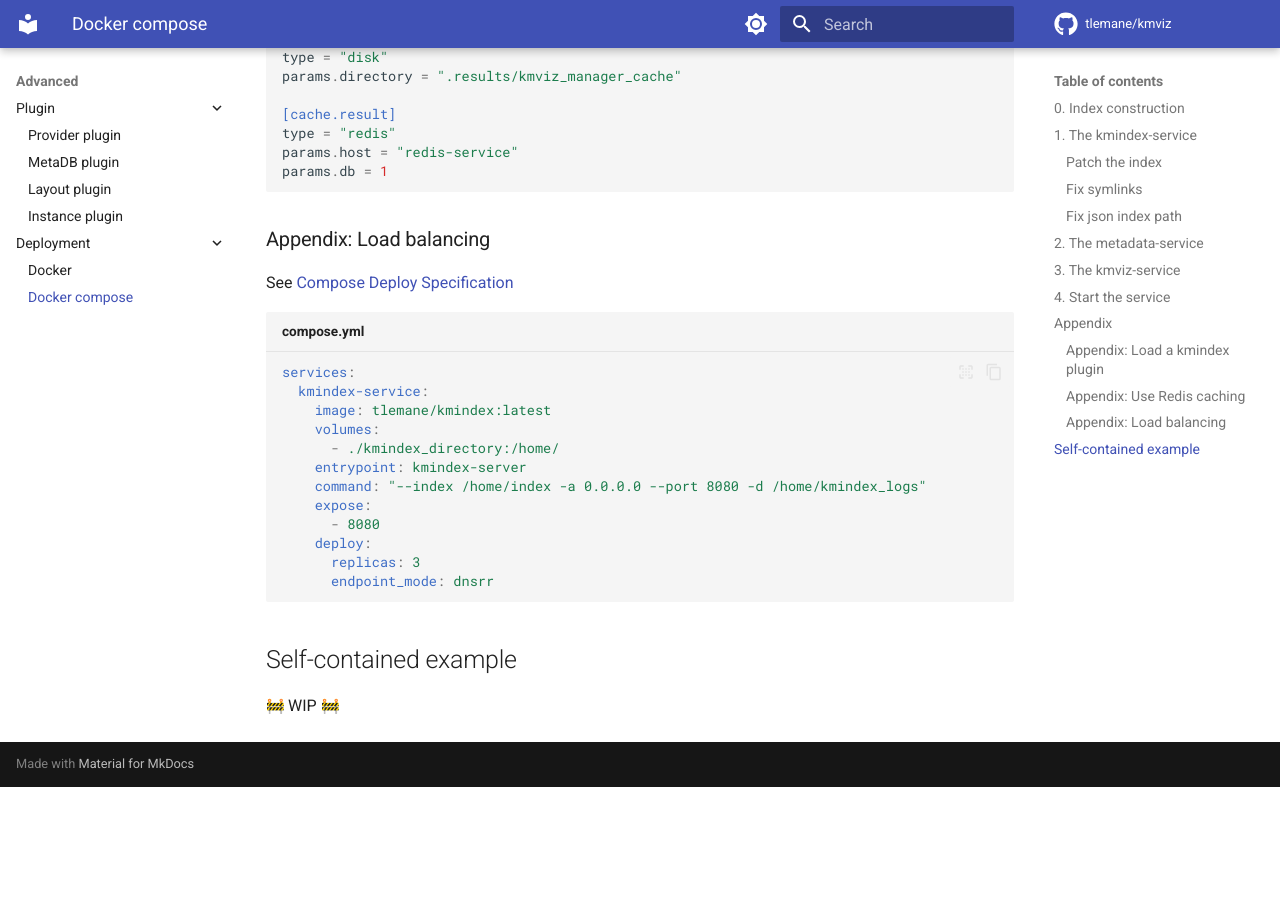
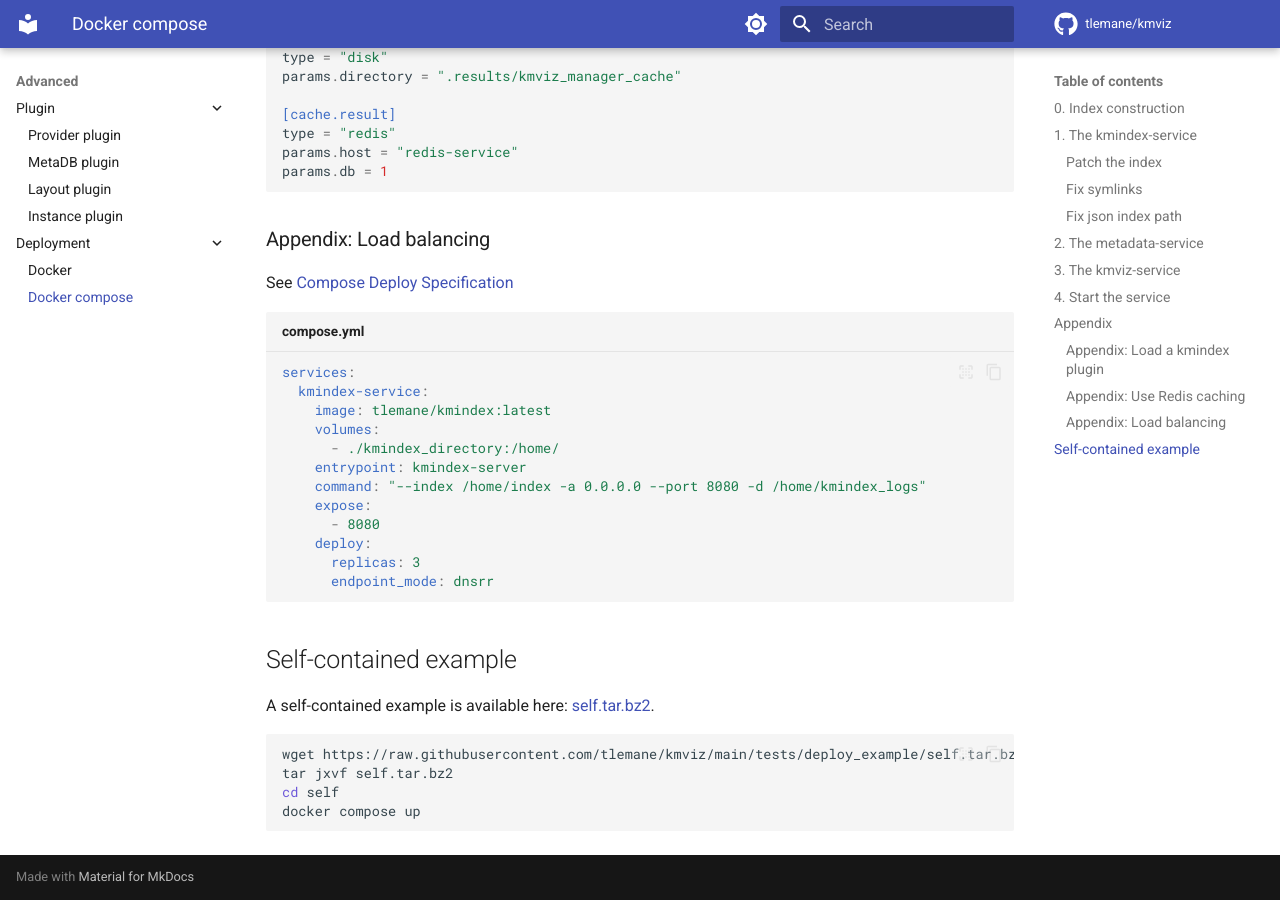
Before and after one commit to tlemane/kmviz, an MkDocs documentation site: the page built from docs/docs/deploy/compose.md, in a window 1280 px wide and 900 px high, scrolled down 6748 px. Built offline with MkDocs 1.6.1 and Material for MkDocs 9.7.7, drawn with Linux system fonts in a browser that asks for light colours; emoji names are drawn with the system emoji font; comment, search, counter and statistics services are not loaded; the version menu is left out; before the commit the page ends 7535 px from its top, so only the background shows below that.

Commit message:
update: docs

````diff
--- a/docs/docs/deploy/compose.md
+++ b/docs/docs/deploy/compose.md
@@ -344,4 +344,11 @@ services:
 
 ## Self-contained example
 
-:construction: WIP :construction:
+A self-contained example is available here: [self.tar.bz2](https://raw.githubusercontent.com/tlemane/kmviz/main/tests/deploy_example/self.tar.bz2).
+
+```bash
+wget https://raw.githubusercontent.com/tlemane/kmviz/main/tests/deploy_example/self.tar.bz2
+tar jxvf self.tar.bz2
+cd self
+docker compose up
+```
````
